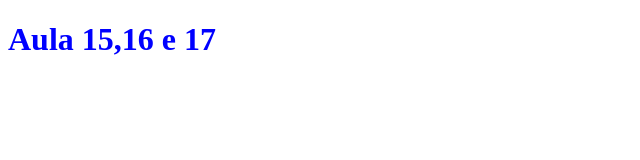
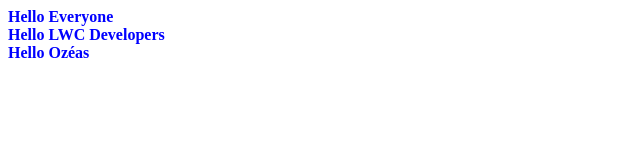
Before and after one commit to ozeaspe/LWC-Course, a plain HTML site: page Review/index.html in a window 1280 px wide. Shown: the whole page, without its empty margins (0-640 px from the left). Drawn offline with Linux system fonts and the light colour scheme.

Commit message:
Aula23
Continuação na aula 28

```diff
--- a/index.html
+++ b/Review/index.html
@@ -4,10 +4,12 @@
     <meta charset="UTF-8">
     <meta name="viewport" content="width=device-width, initial-scale=1.0">
     <link rel="stylesheet" type="text/css" href="style.css" media="screen" />
-    <script src="script.js"></script>
+    <script type="module" src="./script.js"></script>
     <title>Aula 15 do Curso de LWC</title>
 </head>
 <body>
-    <h1>Aula 15,16 e 17</h1>
+    <div>Hello Everyone</div>
+    <div>Hello LWC Developers</div>
+    <div>Hello Ozéas</div>
 </body>
 </html>
--- a/style.css
+++ b/Review/style.css
@@ -1,4 +1,4 @@
-h1{
+div{
     color: blue;
     font-weight: bold;
 }
```
Also changed, not shown: Review/script.js (renamed from script.js, +10 -0 lines), Review/utils.js (added, +13 -0 lines).
